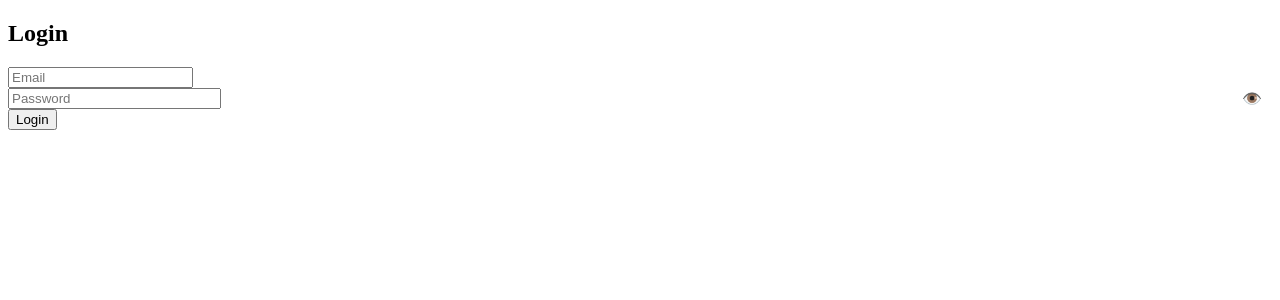
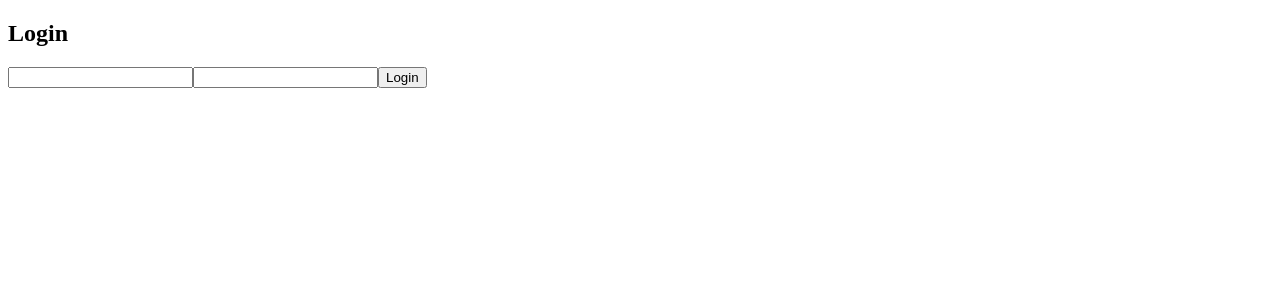
Before and after one commit to Mohammed-Dhameem/grindflow, an Angular app in the folder frontend/grindflow-frontend/: page /auth/login in a window 1280 px wide. Shown: the top 300 px of the page. Built offline with nearby package versions, Linux system fonts and the light colour scheme.

Commit message:
completed login page

```diff
--- a/frontend/grindflow-frontend/src/app/app.routes.ts
+++ b/frontend/grindflow-frontend/src/app/app.routes.ts
@@ -1,4 +1,3 @@
-// src/app/app.routes.ts
 import { Routes } from '@angular/router';
 
 export const routes: Routes = [
@@ -17,4 +16,9 @@ export const routes: Routes = [
     loadComponent: () =>
       import('./authentication/signup/signup.component').then((m) => m.SignupComponent),
   },
+  {
+    path: 'home',
+    loadComponent: () =>
+      import('./home-page/home-page.component').then((m) => m.HomePageComponent),
+  }
 ];
--- a/frontend/grindflow-frontend/src/app/authentication/login/login.component.html
+++ b/frontend/grindflow-frontend/src/app/authentication/login/login.component.html
@@ -1,12 +1,8 @@
 <h2>Login</h2>
-<form (ngSubmit)="onSubmit()">
-  <input type="email" (ngModel)="loginForm.email" name="email" placeholder="Email" required />
-  <div style="position: relative; display: flex; align-items: center;">
-    <input [type]="showPassword ? 'text' : 'password'" (ngModel)="loginForm.password" name="password" placeholder="Password" required style="padding-right: 30px;" />
-    <span (click)="togglePasswordVisibility()" style="position: absolute; right: 10px; cursor: pointer;">
-      {{ showPassword ? '🙈' : '👁️' }}
-    </span>
-  </div>
-  <button type="submit">Login</button>
-</form>
+<form (ngSubmit)="onSubmit()" #form="ngForm" autocomplete="off">
+    <input type="email" [(ngModel)]="loginForm.email" name="email" required />
+    <input type="password" [(ngModel)]="loginForm.password" name="password" required [type]="showPassword ? 'text' : 'password'" />
+    <button type="submit" [disabled]="loading">Login</button>
+    <div *ngIf="message">{{ message }}</div>
+  </form>
 <p>{{ message }}</p>
--- a/frontend/grindflow-frontend/src/app/authentication/login/login.component.ts
+++ b/frontend/grindflow-frontend/src/app/authentication/login/login.component.ts
@@ -2,10 +2,13 @@ import { Component } from '@angular/core';
 import { Router } from '@angular/router';
 import { AuthService } from '../service/auth.service';
 import { LoginRequest } from '../model/login-request';
+import { CommonModule } from '@angular/common';
+import { FormsModule } from '@angular/forms';
 
 @Component({
   selector: 'app-login',
   templateUrl: './login.component.html',
+  imports: [CommonModule, FormsModule]
 })
 export class LoginComponent {
   loginForm: LoginRequest = new LoginRequest();
@@ -26,7 +29,7 @@ export class LoginComponent {
         this.loading = false;
         if (response.body && response.body.message) {
           this.message = response.body.message;
-          this.router.navigate(['/']); // Redirect to home/dashboard
+          this.router.navigate(['/home']); // Redirect to home/dashboard
         }
       },
       error: (err) => {
--- /dev/null
+++ b/frontend/grindflow-frontend/src/app/home-page/home-page.component.html
@@ -0,0 +1 @@
+<p>home-page works!</p>
```
Also changed, not shown: frontend/grindflow-frontend/src/app/home-page/home-page.component.ts (added, +12 -0 lines), frontend/grindflow-frontend/src/app/home-page/home-page.component.css (added), 1 other file (tests, documents, lock files or other folders).
